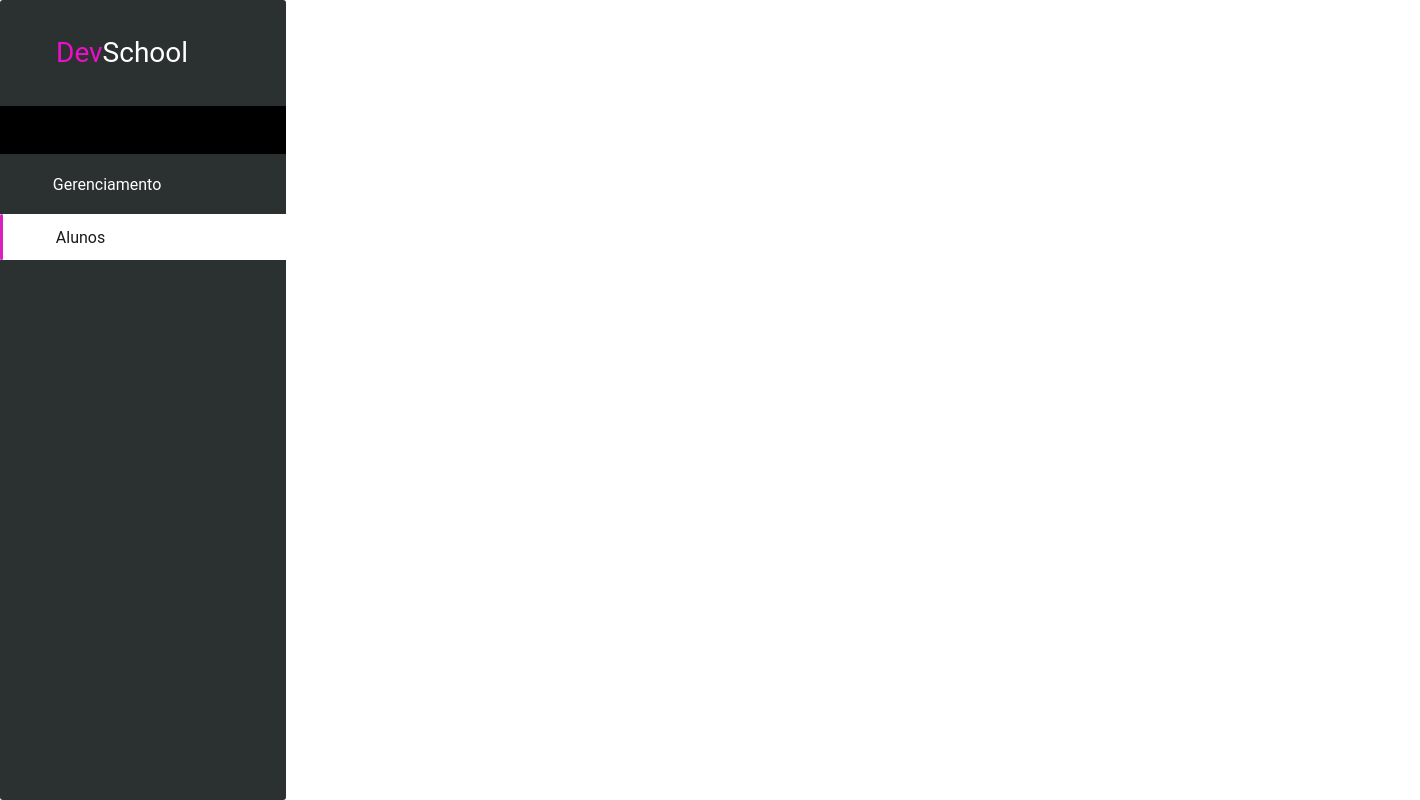
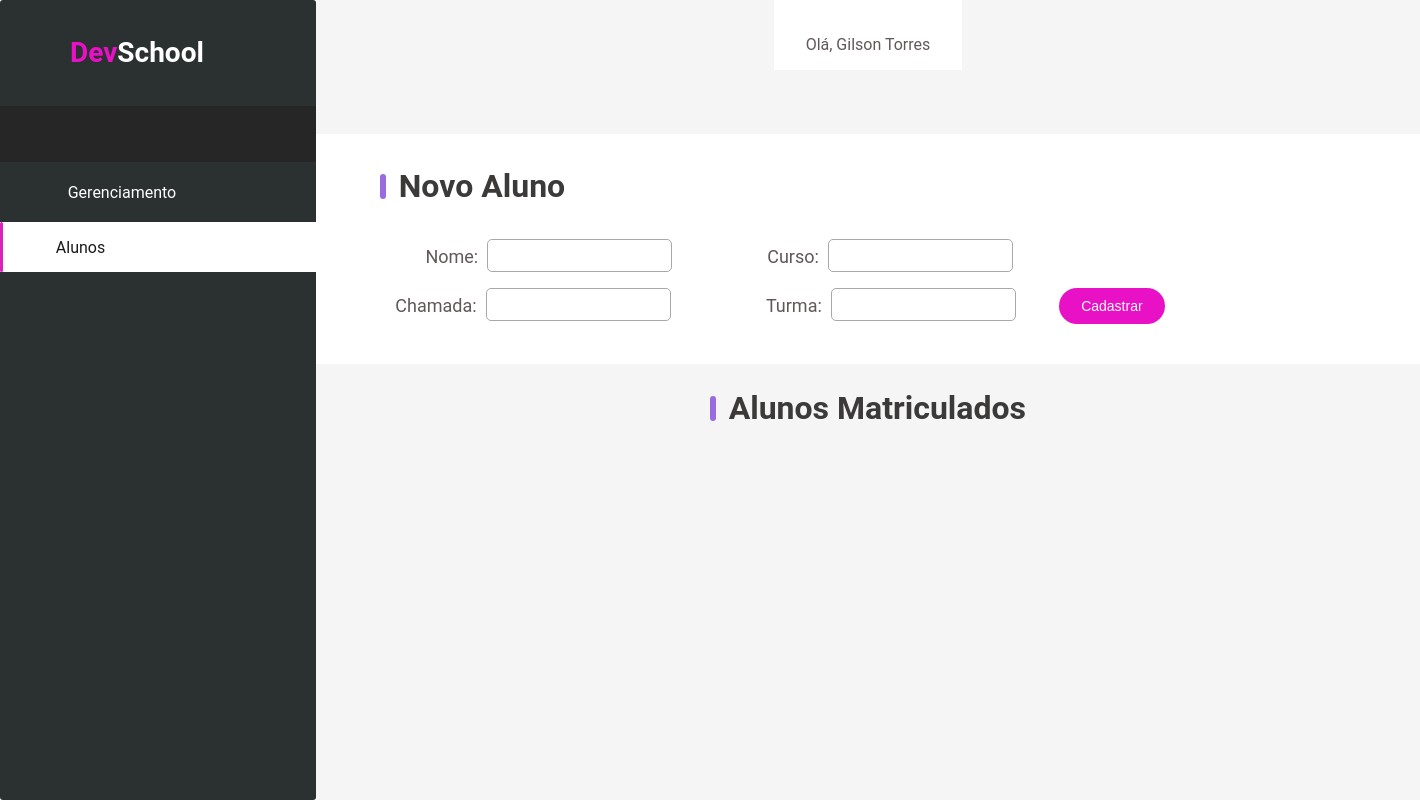
Before and after one commit to lupigil/DEVStoreGils, a React (Create React App) app in the folder react/site/: page / in a window 1280 px wide. Shown: the whole page, 1420 px wide, since content can reach past the window. Built offline with nearby package versions, Linux system fonts and the light colour scheme.

Commit message:
cabeçalho e inputs feito

```diff
--- a/react/site/src/components/cabecalho/index.js
+++ b/react/site/src/components/cabecalho/index.js
@@ -1,13 +1,13 @@
-import { ContainerCabecalho } from './styled.js'
+import { ContainerCabecalho, Barra } from './styled.js'
 
 export default function Cabecalho() {
     return (
         <ContainerCabecalho>
             <div className="titulo">Dev<span className="titulo1">School</span></div>
-            <div className="faixa">f</div>
+            <div className="faixa"></div>
             <div className="salas">Gerenciamento</div>
             <div className="fundos">
-                <div className="traco"></div>
+                <Barra />
                 <div className="categorias">Alunos</div>
             </div>
         </ContainerCabecalho>
--- a/react/site/src/components/cabecalho/styled.js
+++ b/react/site/src/components/cabecalho/styled.js
@@ -1,4 +1,12 @@
 import styled from 'styled-components'
+
+const Barra = styled.div `
+    background: linear-gradient(180deg, #DB21BD -10.17%, #DB21BD 115.25%);
+    width: 3px;
+    height: 50px;
+    border-radius: 1em;
+`
+
 
 const ContainerCabecalho = styled.div`
     display: flex;
@@ -11,10 +19,11 @@ const ContainerCabecalho = styled.div`
     font-family: 'Roboto', sans-serif;
 
     .titulo {
-        padding: 1.3em 3.5em 1.3em 2em;
+        padding: 1.3em 4em 1.3em 2.5em;
 
         color: #EA10C7;
         font-size: 28px;
+        font-weight: bold;
     }
 
     .titulo1 {
@@ -22,10 +31,10 @@ const ContainerCabecalho = styled.div`
     }
 
     .faixa {
-        background-color: black;
+        background: #262626;
         color: black;
 
-        height: 3em;
+        height: 3.5em;
         width: 100%;
     }
 
@@ -44,13 +53,6 @@ const ContainerCabecalho = styled.div`
         width: 100%;
     }
 
-    .traco {
-        background: linear-gradient(180deg, #DB21BD -10.17%, #DB21BD 115.25%);
-        width: 3px;
-        height: 46px;
-        border-radius: 1em;
-    }
-
     .categorias {
         color: #1A1A1A;
 
@@ -58,4 +60,4 @@ const ContainerCabecalho = styled.div`
     }
 `
 
-export { ContainerCabecalho }
+export { ContainerCabecalho, Barra }
--- a/react/site/src/components/outros/inputs/inputs.js
+++ b/react/site/src/components/outros/inputs/inputs.js
@@ -0,0 +1,31 @@
+import styled from "styled-components";
+
+const DevInput = styled.input `
+    width: 185px;
+    height: 33px;
+
+    border: 1px solid #A8A8A8;
+    border-radius: 5px;
+
+    cursor: text;
+`
+
+const DevButton = styled.button `
+    background: #E911C6;
+
+    border-radius: 44px;
+    border: none;
+
+    color: #fff;
+    font-size: 14px;
+
+    padding: 10px 22px;
+
+    cursor: pointer;
+
+    &:hover {
+        background: hotpink;
+    }
+`
+
+export { DevInput, DevButton }
--- a/react/site/src/pages/conteudo.js
+++ b/react/site/src/pages/conteudo.js
@@ -1,6 +1,7 @@
 import { useState } from 'react';
 
-import { ContainerConteudo } from './conteudo.styled.js'
+import { ContainerConteudo, Traco } from './conteudo.styled.js'
+import { DevInput, DevButton } from '../components/outros/inputs/inputs'
 
 
 import Api from '../service/api.js';
@@ -16,7 +17,56 @@ export default function Conteudo() {
 
     return (
         <ContainerConteudo>
+            <div className="cabecalhoConteudo">
+                <div className="perfil">
+                    <div className="imgPerfil"><img src="" alt="" /></div>
+                    <div className="msgPerfil">Olá, Gilson Torres</div>
+                </div>
+                <div className="comandos">
+                    <div className="atualizar"><img src="" alt="" /></div>
+                    <div className="logout"><img src="" alt="" /></div>
+                </div>
+            </div>
 
+            <div className="cadastros">
+                <div className="titulo">
+                    <Traco />
+                    <div className="novoAluno">Novo Aluno</div>
+                </div>
+
+                <div className="containerInput1">
+                    <div className="box-input">
+                        <div className="label">Nome:</div>
+                        <DevInput value={aluno} onChange={e => setAluno(e.target.value)} />
+                    </div>
+
+                    <div className="box-input1">
+                        <div className="label">Curso:</div>
+                        <DevInput value={curso} onChange={e => setCurso(e.target.value)} />
+                    </div>
+                </div>
+
+                <div className="containerInput2">
+                    <div className="box-input">
+                        <div className="label">Chamada:</div>
+                        <DevInput value={chamada} onChange={e => setChamada(e.target.value)} />
+                    </div>
+
+                    <div className="box-input1">
+                        <div className="label">Turma:</div>
+                        <DevInput value={turma} onChange={e => setTurma(e.target.value)} />
+                    </div>
+
+                    <DevButton className="btn-cadastro">Cadastrar</DevButton>
+                </div>
+            </div>
+
+            <div className="matriculados">
+                <div className="titulo">
+                    <Traco />
+                    <div className="alunosMatri">Alunos Matriculados</div>
+                </div>
+            </div>
         </ContainerConteudo>
     )
 }
--- a/react/site/src/pages/conteudo.styled.js
+++ b/react/site/src/pages/conteudo.styled.js
@@ -1,11 +1,111 @@
 import styled from 'styled-components'
+
+const Traco = styled.div `
+    background: #986CDF;
+    width: 6px;
+    height: 25px;
+    border-radius: 1.2em;
+`
+
 
 const ContainerConteudo = styled.div`
     display: flex;
     flex-direction: column;
 
     align-items: center;
-    background-color: #F5F5F5;
+    background: #F5F5F5;
+    color: #615858;
+
+    width: 170vh;
+
+    font-family: 'Roboto', sans-serif;
+
+
+    .cabecalhoConteudo {
+        display: flex;
+        justify-content: space-between;
+
+        background-color: #fff;
+
+        padding: 1em 2em;
+    }
+
+    .titulo {
+        display: flex;
+        flex-direction: row;
+
+        padding-bottom: 40px;
+    }
+
+    .novoAluno {
+        font-size: 32px;
+        font-weight: bold;
+
+        color: #3C3939;
+        line-height: 25px;
+
+        padding-left: 0.4em;
+    }
+
+    .cadastros {
+        background-color: #fff;
+
+        padding: 2.5em 15em 2.5em 4em;
+        margin: 4em 0em 2em 0em;
+    }
+
+    .box-input {
+        display: flex;
+        flex-direction: row;
+    }
+
+    .box-input1 {
+        display: flex;
+        flex-direction: row;
+
+        margin-left: 5em;
+    }
+
+    .containerInput1 {
+        display: flex;
+        flex-direction: row;
+        justify-content: space-evenly;
+
+        padding-left: 1.9em;
+        margin-bottom: 1em;
+
+        width: 81vh;
+    }
+
+    .label {
+        color: #615858;
+        font-size: 18px;
+        margin-right: 0.5em;
+        margin-top: 7px;
+    }
+
+    .containerInput2 {
+        display: flex;
+        flex-direction: row;
+        justify-content: space-evenly;
+
+        width: 100vh;
+    }
+
+    .btn-cadastro {
+        margin-left: 2em;
+    }
+
+
+    .alunosMatri {
+        font-size: 32px;
+        font-weight: bold;
+
+        color: #3C3939;
+        line-height: 25px;
+
+        padding-left: 0.4em;
+    }
 `
 
-export { ContainerConteudo }
+export { ContainerConteudo, Traco }
--- a/react/site/src/pages/index.js
+++ b/react/site/src/pages/index.js
@@ -1,6 +1,6 @@
 import { Container } from './styled.js'
+import Cabecalho from '../components/cabecalho/index.js'
 import Conteudo from './conteudo.js'
-import Cabecalho from '../components/cabecalho/index.js'
 
 
 export default function devMonk() {
```
